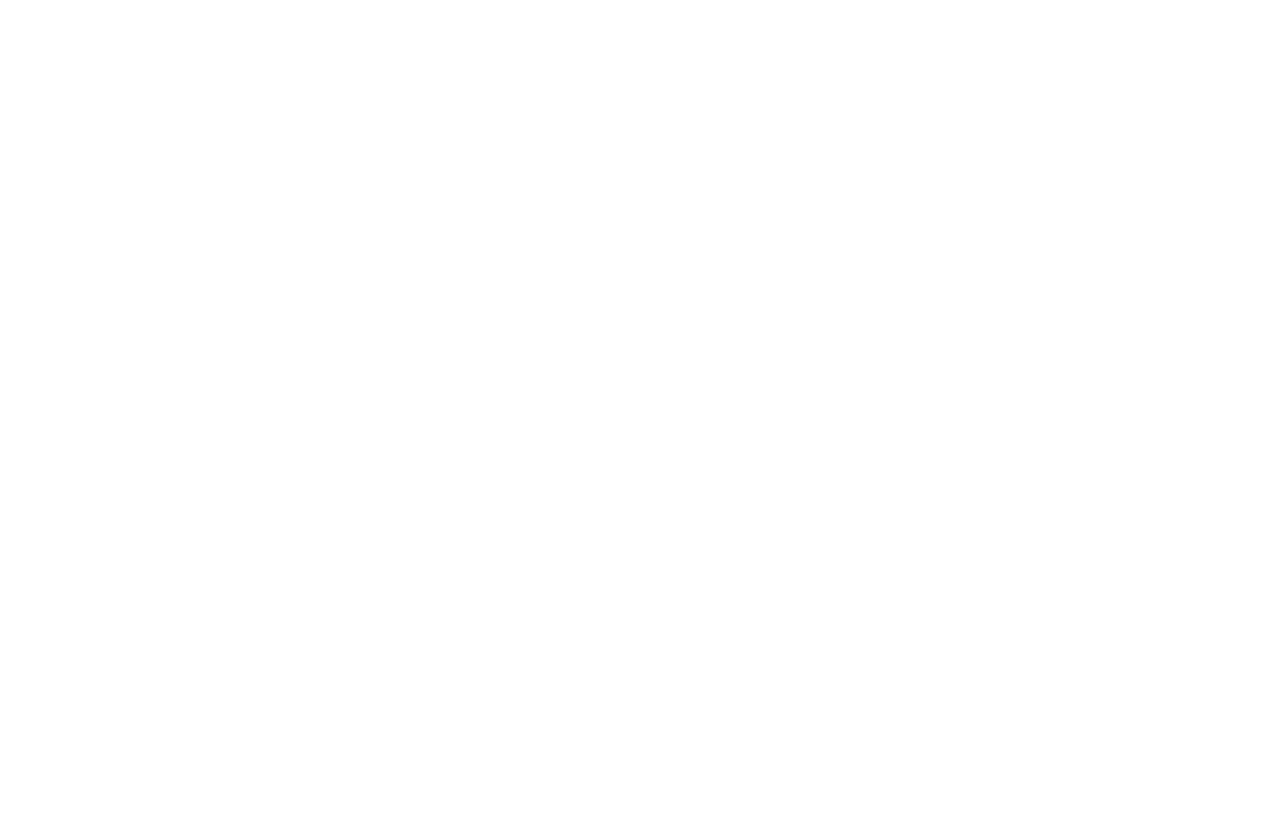
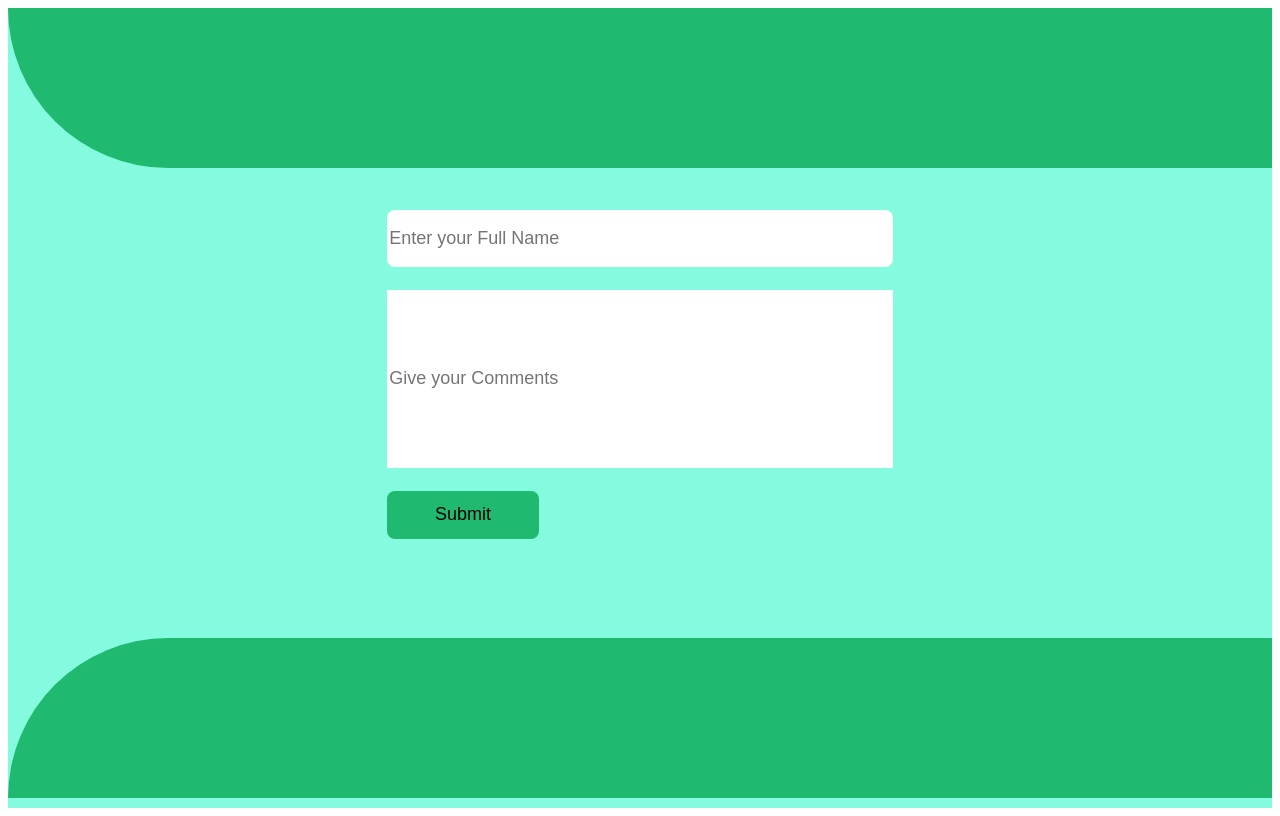
Before and after one commit to Solobarine/Sollyverse, a website: page public/contact.html in a window 1280 px wide. Drawn offline with Linux system fonts and the light colour scheme.

Commit message:
Create contact us page

```diff
--- a/public/contact.html
+++ b/public/contact.html
@@ -3,9 +3,11 @@
 <head>
   <meta charset="UTF-8">
   <meta name="viewport" content="width=device-width, initial-scale=1.0">
+  <link rel="stylesheet" href="./css/contact.css">
   <title>Contact Us</title>
 </head>
 <body>
-
+  <div class="container"></div>
+ <script src="./scripts/contact.js"></script>
 </body>
 </html>
--- /dev/null
+++ b/public/css/contact.css
@@ -0,0 +1,61 @@
+.container {
+  height: 100vh;
+  background-color: rgba(132,251,223, 1);
+}
+
+#top,
+#bottom {
+  height: 20vh;
+  background-color: #20b970;
+}
+
+#top {
+  border-bottom-left-radius: 500px;
+}
+
+#bottom {
+  border-top-left-radius: 500px;
+}
+
+#middle {
+  height: 55vh;
+  background-color: rgba(132,251,223, 1);
+
+}
+
+.form {
+  width: 40%;
+  height: 80%;
+  display: flex;
+  flex-direction: column;
+  justify-content: space-around;
+  margin-left: 30%;
+  margin-top: 30px;
+}
+
+.fullName {
+  height: 55px;
+  border-radius: 8px;
+  font-size: 18px;
+  border: none;
+}
+
+.comment {
+  height: 50%;
+  font-size: 18px;
+  border: none;
+}
+
+.subBtn {
+  width: 30%;
+  height: 48px;
+  padding: 12px;
+  font-size: 18px;
+  background-color: #20b970;
+  border-radius: 8px;
+  border: none;
+}
+
+.subBtn:hover {
+  background-color: #d2f36f;
+}
--- /dev/null
+++ b/public/scripts/contact.js
@@ -0,0 +1,11 @@
+const container = document.querySelector('.container');
+
+container.innerHTML = `<div id="top"></div>
+                       <div id="middle">
+                        <div class="form">
+                          <input type="text" class="fullName" placeholder="Enter your Full Name"/>
+                          <input type="text" class="comment" placeholder="Give your Comments"/>
+                          <button type="submit" class="subBtn">Submit</button>
+                        </div>
+                       </div>
+                       <div id="bottom"></div>`
```
